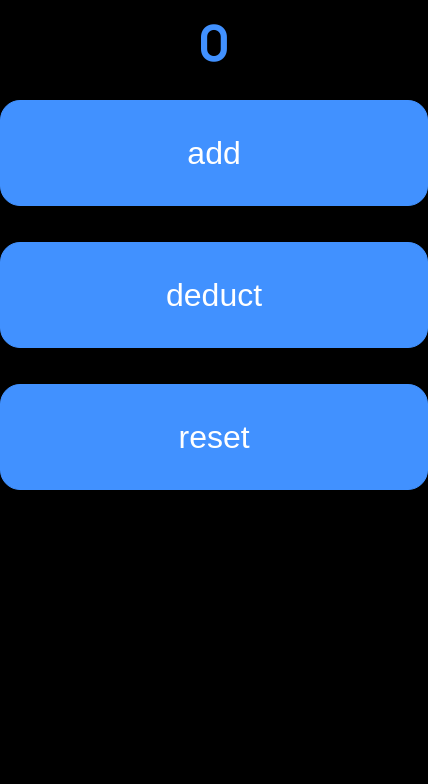
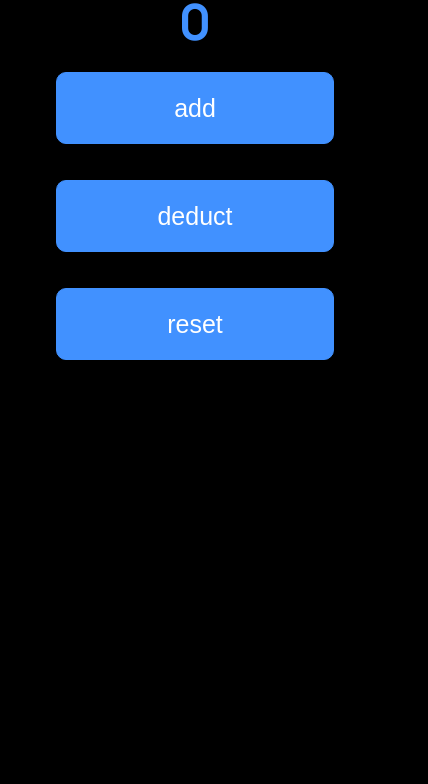
Before and after one commit to sergeymoryakov/counter, a plain HTML site: page index.html in a window 390 px wide. Shown: the part 60-844 px from the top of the page, 428 px wide, since content can reach past the window. Drawn offline with Linux system fonts and the light colour scheme.

Commit message:
fine tuning styles

```diff
--- a/style.css
+++ b/style.css
@@ -35,3 +35,20 @@ button {
     border: 1px solid #4191FF;
     border-radius: 20px;
 }
+
+@media (max-width: 576px) {
+    h1,
+    p,
+    button {
+        font-size: 25px;
+        line-height: 30px;
+    }
+
+    button {
+        width: 100%;
+        padding: 20px 100px;
+        border-radius: 10px;
+    }
+
+
+}
```
